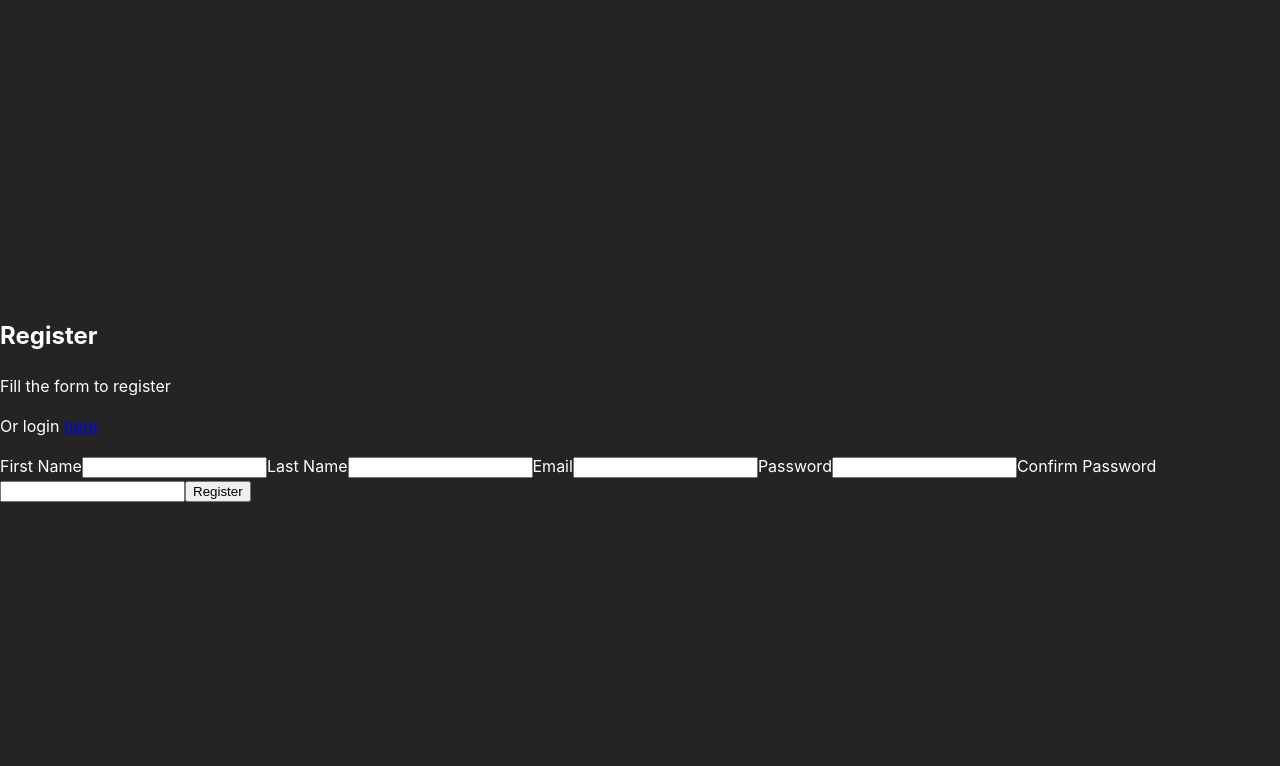
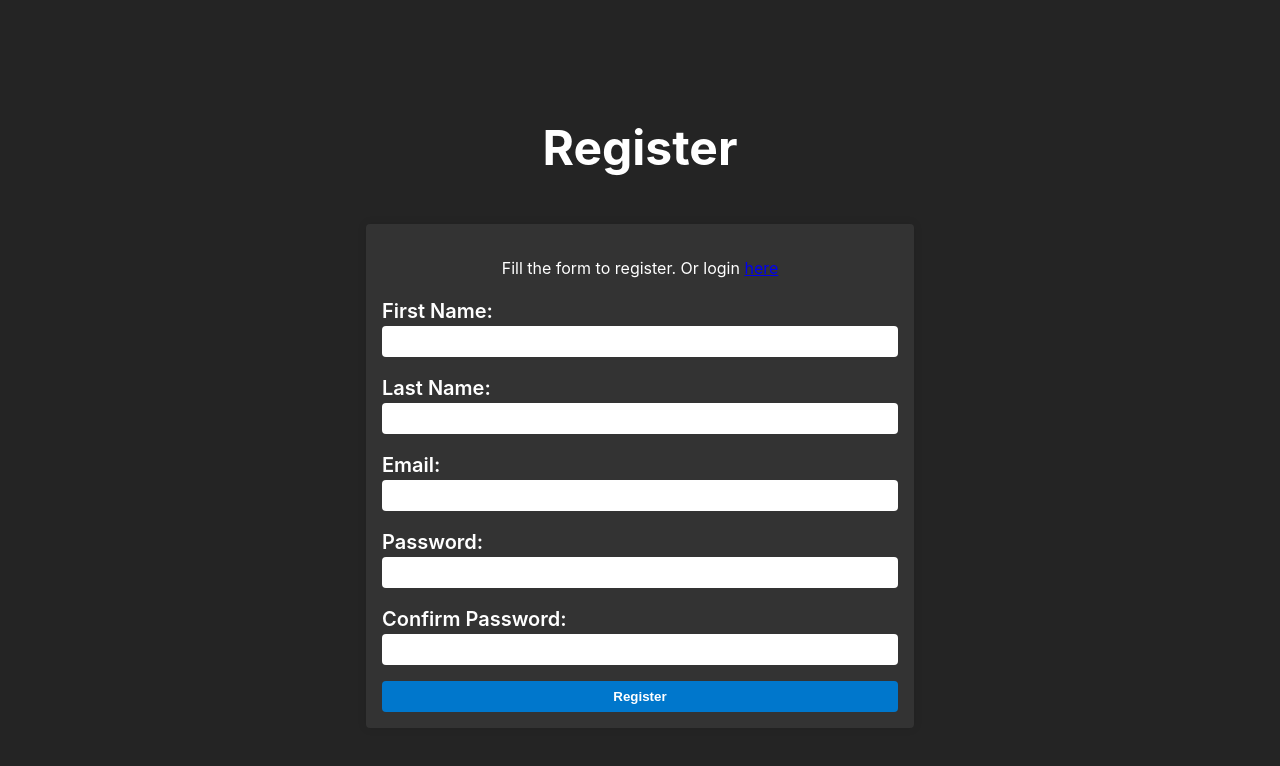
Before and after one commit to luizgustavojunqueira/React-Posts-Client, a React (Vite) app: page /register in a window 1280 px wide. Shown: the top 766 px of the page. Built offline with nearby package versions, Linux system fonts and the light colour scheme.

Commit message:
feat: styles for some pages

```diff
--- a/src/components/PostItem.tsx
+++ b/src/components/Items/PostItem.tsx
@@ -1,4 +1,6 @@
 import { MouseEventHandler } from "react";
+
+import "./postitem.css";
 
 type PostItemProps = {
   author: string;
@@ -14,11 +16,11 @@ function PostItem(props: PostItemProps) {
   return (
     <article className="post_item">
       <header className="post_item_header">
-        <h2>{props.title}</h2>
-        <p onClick={props.goToUserPage}>{props.author}</p>
-        <p>{props.created_at}</p>
+        <h2>{`${props.title} - ${props.created_at.substring(0, 10)}`}</h2>
+        <p onClick={props.goToUserPage}>{`by ${props.author}`}</p>
         {props.isAuthor && <button onClick={props.deletePost}>Delete</button>}
       </header>
+      <hr />
       <main className="post_item_main">
         <p>{props.content}</p>
       </main>
--- /dev/null
+++ b/src/components/Items/postitem.css
@@ -0,0 +1,39 @@
+.post_item {
+  margin: 10px;
+  padding: 10px;
+  border: 1px solid #ccc;
+  border-radius: 5px;
+  box-shadow: 0 0 5px #ccc;
+}
+
+.post_item h2 {
+  margin: 0;
+}
+
+.post_item p {
+  margin: 0;
+}
+
+.post_item button {
+  margin-top: 10px;
+  padding: 0.5rem;
+  border: none;
+  border-radius: 0.25rem;
+  background-color: #c00;
+  color: #fff;
+  font-weight: 600;
+  width: 100px;
+}
+
+.post_item button:hover {
+  background-color: #a00;
+}
+
+.post_item header {
+  margin-bottom: 10px;
+}
+
+.post_item p {
+  word-wrap: break-word;
+  max-width: 500px;
+}
--- a/src/components/CreatePostModal.tsx
+++ b/src/components/Modals/CreatePostModal.tsx
@@ -1,6 +1,8 @@
 import { useState } from "react";
 import axios from "axios";
 import Cookie from "js-cookie";
+
+import "./modal.css";
 
 type PostModalProps = {
   showModal: boolean;
@@ -41,7 +43,7 @@ function CreatePostModal(props: PostModalProps) {
   return (
     <section className={`modal ${props.showModal ? "show" : ""}`}>
       <div className="modal_content">
-        <header>
+        <header className="modal_header">
           <h2>Add Post</h2>
           <button
             className="modal_close"
@@ -51,6 +53,7 @@ function CreatePostModal(props: PostModalProps) {
           </button>
         </header>
 
+        <main className="modal_main">
           <form onSubmit={createPost} className="modal_form">
             <label htmlFor="title">Title</label>
             <input
@@ -73,6 +76,7 @@ function CreatePostModal(props: PostModalProps) {
               Add Post
             </button>
           </form>
+        </main>
       </div>
     </section>
   );
--- a/src/components/UpdateUserModal.tsx
+++ b/src/components/Modals/UpdateUserModal.tsx
@@ -1,5 +1,7 @@
 import axios from "axios";
 import Cookie from "js-cookie";
+
+import "./modal.css";
 
 type UpdateUserModalProps = {
   first_name: string;
@@ -36,7 +38,7 @@ function UpdateUserModal(props: UpdateUserModalProps) {
   return (
     <section className={`modal ${props.showModal ? "show" : ""}`}>
       <section className="modal_content">
-        <header>
+        <header className="modal_header">
           <h2>Update User</h2>
           <button
             className="modal_close"
@@ -45,7 +47,7 @@ function UpdateUserModal(props: UpdateUserModalProps) {
             Close
           </button>
         </header>
-        <main>
+        <main className="modal_main">
           <form onSubmit={updateUser} className="modal_form">
             <label htmlFor="first_name">First Name</label>
             <input
--- /dev/null
+++ b/src/components/Modals/modal.css
@@ -0,0 +1,96 @@
+.modal {
+  position: fixed;
+  z-index: 1;
+  padding-top: 100px;
+  left: 0;
+  top: 0;
+  width: 100%;
+  height: 100%;
+  overflow: auto;
+  background-color: rgb(0, 0, 0);
+  background-color: rgba(0, 0, 0, 0.4);
+}
+
+.modal_content {
+  display: flex;
+  flex-direction: column;
+  justify-content: center;
+  align-items: center;
+  height: 80%;
+}
+
+.modal_content .modal_header {
+  display: flex;
+  flex-direction: row;
+  justify-content: space-between;
+  align-items: center;
+  width: 500px;
+  background-color: #333;
+  color: #fff;
+}
+
+.modal_content .modal_header h2 {
+  font-size: 1.5rem;
+  font-weight: 600;
+  margin-left: 0.5rem;
+}
+
+.modal_content .modal_header button {
+  margin-right: 0.5rem;
+  padding: 0.5rem;
+  border: none;
+  border-radius: 0.25rem;
+  background-color: #0077cc;
+  color: #fff;
+  font-weight: 600;
+}
+
+.modal_content .modal_header button:hover {
+  background-color: #005faa;
+}
+
+.modal_content .modal_main {
+  display: flex;
+  flex-direction: column;
+  align-items: center;
+  margin-top: 1rem;
+  background-color: #333;
+  color: #fff;
+  width: fit-content;
+}
+
+.modal_content .modal_main form {
+  display: flex;
+  flex-direction: column;
+  justify-content: center;
+  align-items: center;
+  background-color: #333;
+  color: #fff;
+}
+
+.modal_content .modal_main form label {
+  font-size: 1.25rem;
+  font-weight: 600;
+  margin: 0.5rem;
+  align-self: flex-start;
+}
+
+.modal_content .modal_main form input,
+.modal_content .modal_main form textarea {
+  min-width: 500px;
+  margin: 0.5rem;
+  margin-bottom: 1rem;
+  border: none;
+  min-height: 40px;
+  border-radius: 0.25rem;
+}
+
+.modal_button {
+  width: 100%;
+  margin: 0.5rem;
+  border: none;
+  border-radius: 0.25rem;
+  background-color: #0077cc;
+  color: #fff;
+  font-weight: 600;
+}
--- a/src/index.css
+++ b/src/index.css
@@ -22,5 +22,13 @@ body {
   display: flex;
   justify-content: center;
   align-items: center;
+}
+
+html,
+body,
+#root {
+  margin: 0;
+  padding: 0;
   height: 100vh;
+  width: 100%;
 }
--- a/src/pages/Posts/Posts.tsx
+++ b/src/pages/Posts/Posts.tsx
@@ -2,9 +2,11 @@ import { useEffect, useState } from "react";
 import axios from "axios";
 import Cookie from "js-cookie";
 import { useNavigate } from "react-router-dom";
-import CreatePostModal from "../../components/CreatePostModal";
-import PostItem from "../../components/PostItem";
+import CreatePostModal from "../../components/Modals/CreatePostModal";
+import PostItem from "../../components/Items/PostItem";
 import { Post } from "../../shared/types";
+
+import "./posts.css";
 
 function Posts() {
   const [posts, setPosts] = useState<Post[]>([]);
@@ -41,15 +43,14 @@ function Posts() {
     <section className="posts_page">
       <header className="posts_header">
         <h1>Posts Client</h1>
-      </header>
-
-      <nav className="posts_nav">
-        <button onClick={logout}>Logout</button>
-      </nav>
 
         <button onClick={() => setShowModal(true)} className="add_post_button">
           Add Post
         </button>
+        <button className="logout_button" onClick={logout}>
+          Logout
+        </button>
+      </header>
 
       {showModal && (
         <CreatePostModal
@@ -59,10 +60,8 @@ function Posts() {
         />
       )}
 
-      <main className="posts_main">
-        <ul>
+      <main className="posts_list">
         {posts.map((post: any) => (
-            <li key={post.post_id}>
           <PostItem
             content={post.content}
             title={post.title}
@@ -72,9 +71,7 @@ function Posts() {
             deletePost={undefined}
             goToUserPage={() => goToUserPage(post.user_id)}
           />
-            </li>
         ))}
-        </ul>
       </main>
     </section>
   );
--- a/src/pages/Posts/posts.css
+++ b/src/pages/Posts/posts.css
@@ -0,0 +1,66 @@
+.posts_page {
+  min-height: 100vh;
+  min-width: 100vw;
+  background-color: #242424;
+  color: #fff;
+
+  display: grid;
+  grid-template-rows: 1fr 10fr;
+}
+
+.posts_main {
+  display: flex;
+  flex-direction: column;
+  align-items: center;
+  border-radius: 0.25rem;
+  background-color: #333;
+  box-shadow: 0 0 10px rgba(0, 0, 0, 0.1);
+
+  width: 100vw;
+}
+
+.posts_header {
+  font-size: 1rem;
+  font-weight: 600;
+  display: flex;
+  justify-content: space-between;
+  align-items: center;
+  width: 100%;
+  flex-direction: row;
+}
+
+.posts_header h1 {
+  margin-left: 0.5rem;
+}
+
+.posts_header button {
+  margin-right: 0.5rem;
+  padding: 0.5rem;
+  border: none;
+  border-radius: 0.25rem;
+  background-color: #0077cc;
+  color: #fff;
+  font-weight: 600;
+  width: 100px;
+}
+
+.posts_header button:hover {
+  background-color: #005faa;
+}
+
+.posts_header .logout_button {
+  background-color: #cc0000;
+}
+
+.posts_header .logout_button:hover {
+  background-color: #aa0000;
+}
+
+.posts_list {
+  display: flex;
+  flex-direction: column;
+  align-items: center;
+  width: 100%;
+  margin: 0;
+  padding: 0;
+}
--- a/src/pages/Register/Register.tsx
+++ b/src/pages/Register/Register.tsx
@@ -2,6 +2,8 @@ import { useEffect, useState } from "react";
 import axios from "axios";
 import { useNavigate } from "react-router-dom";
 import Cookie from "js-cookie";
+
+import "./register.css";
 
 function Register() {
   const [email, setEmail] = useState("");
@@ -46,12 +48,11 @@ function Register() {
         <h1>Register</h1>
       </header>
       <main className="register_main">
-        <p>Fill the form to register</p>
         <p>
-          Or login <a href="/">here</a>
+          Fill the form to register. Or login <a href="/">here</a>
         </p>
         <form onSubmit={handleRegister}>
-          <label htmlFor="first_name">First Name</label>
+          <label htmlFor="first_name">First Name:</label>
           <input
             type="text"
             id="first_name"
@@ -60,7 +61,7 @@ function Register() {
             onChange={(e) => setFirstName(e.target.value)}
           />
 
-          <label htmlFor="last_name">Last Name</label>
+          <label htmlFor="last_name">Last Name:</label>
           <input
             type="text"
             id="last_name"
@@ -69,7 +70,7 @@ function Register() {
             onChange={(e) => setLastName(e.target.value)}
           />
 
-          <label htmlFor="email">Email</label>
+          <label htmlFor="email">Email:</label>
           <input
             type="email"
             id="email"
@@ -78,7 +79,7 @@ function Register() {
             onChange={(e) => setEmail(e.target.value)}
           />
 
-          <label htmlFor="password">Password</label>
+          <label htmlFor="password">Password:</label>
           <input
             type="password"
             id="password"
@@ -87,7 +88,7 @@ function Register() {
             onChange={(e) => setPassword(e.target.value)}
           />
 
-          <label htmlFor="confirm_password">Confirm Password</label>
+          <label htmlFor="confirm_password">Confirm Password:</label>
           <input
             type="password"
             id="confirm_password"
--- a/src/pages/Register/register.css
+++ b/src/pages/Register/register.css
@@ -0,0 +1,62 @@
+.register_page {
+  height: 100vh;
+  width: 100vw;
+  display: flex;
+  flex-direction: column;
+  justify-content: center;
+  align-items: center;
+
+  background-color: #242424;
+  color: #fff;
+}
+
+.register_main {
+  display: flex;
+  flex-direction: column;
+  align-items: center;
+  min-width: fit-content;
+  padding: 1rem;
+  border-radius: 0.25rem;
+  background-color: #333;
+  box-shadow: 0 0 10px rgba(0, 0, 0, 0.1);
+}
+
+.register_header {
+  font-size: 2rem;
+  font-weight: 600;
+}
+
+.register_page form {
+  display: flex;
+  flex-direction: column;
+  align-items: center;
+  width: fit-content;
+}
+
+.register_page form label {
+  font-size: 1.25rem;
+  font-weight: 600;
+  align-self: flex-start;
+}
+
+.register_page form input {
+  min-width: 500px;
+  padding: 0.5rem;
+  margin-bottom: 1rem;
+  border: none;
+  border-radius: 0.25rem;
+}
+
+.register_page form button {
+  width: 100%;
+  padding: 0.5rem;
+  border: none;
+  border-radius: 0.25rem;
+  background-color: #0077cc;
+  color: #fff;
+  font-weight: 600;
+}
+
+.register_page form button:hover {
+  background-color: #005fa3;
+}
--- a/src/pages/UserPage/UserPage.tsx
+++ b/src/pages/UserPage/UserPage.tsx
@@ -3,10 +3,10 @@ import axios from "axios";
 import Cookie from "js-cookie";
 import { useNavigate, useParams } from "react-router-dom";
 import { Post } from "../../shared/types";
-import CreatePostModal from "../../components/CreatePostModal";
-import UpdateUserModal from "../../components/UpdateUserModal";
+import CreatePostModal from "../../components/Modals/CreatePostModal";
+import UpdateUserModal from "../../components/Modals/UpdateUserModal";
 
-import PostItem from "../../components/PostItem";
+import PostItem from "../../components/Items/PostItem";
 
 type User = {
   first_name: string;
```
Lines whose indentation alone changed are shown as unchanged.
